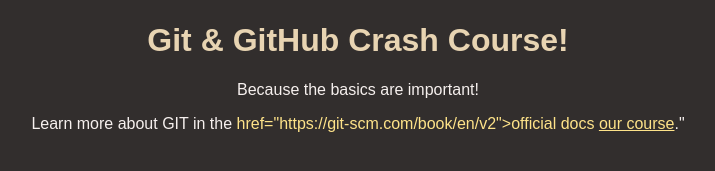
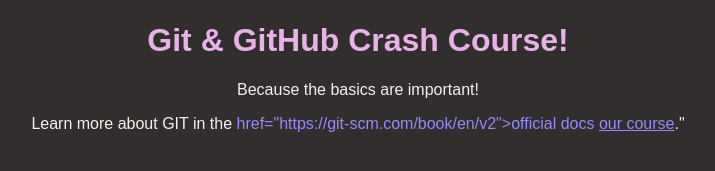
Before and after one commit to rouxebenkeepass/github_course, a plain HTML site: page index.html in a window 1280 px wide. Shown: the part 147-318 px from the top of the page, without its empty margins (282-997 px from the left). Drawn offline with Linux system fonts and the light colour scheme.

Commit message:
change title color

```diff
--- a/styles.css
+++ b/styles.css
@@ -17,9 +17,9 @@
 }
 
 h1 {
-  color: #e8d4b2;
+  color: #e8b2e8;
 }
 
 a {
-  color: #fee389;
+  color: #9589fe;
 }
```
